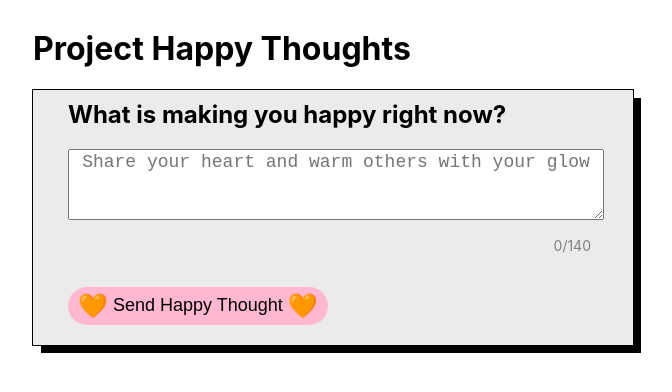
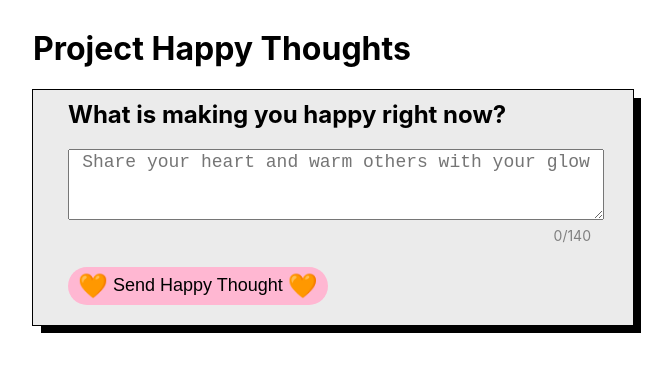
Before and after one commit to Technigo/project-happy-thoughts-vite, a React (Vite) app: page / in a window 1280 px wide. Shown: the top 392 px of the page, without its empty margins (307-979 px from the left). Built offline with nearby package versions, Linux system fonts and the light colour scheme.

Commit message:
performed some refactoring

```diff
--- a/src/components/writeAPost/WriteAPost.jsx
+++ b/src/components/writeAPost/WriteAPost.jsx
@@ -2,21 +2,39 @@ import "./writeapost.css";
 import { useState, useEffect } from "react";
 
 export const WriteAPost = () => {
+  //State that keeps track of the total characters entered by the user
   const [totalCharacters, setTotalCharacters] = useState(0);
 
-  const [exceedLimit, setExceedLimit] = useState(false);
+  //State that determines if user inputs too many or too few characters for a post
+  const [characterLimit, setCharacterLimit] = useState(false);
+
+  //State that gets updated with an error message and displayed to the user
+  const [errorMessage, setErrorMessage] = useState("");
+
+  //Function that gets called when user presses button
+  const handleSubmit = (e) => {
+    e.preventDefault();
+    alert("New Post Has Been Sent!");
+    if (totalCharacters < 5) {
+      setCharacterLimit(true);
+      setErrorMessage("Your message needs to be longer than 5 characters 🤖");
+    }
+  };
 
   useEffect(() => {
     if (totalCharacters > 140) {
-      setExceedLimit(true);
+      setCharacterLimit(true);
+      setErrorMessage("Your message is too long 😔");
     } else if (totalCharacters <= 140) {
-      setExceedLimit(false);
+      setCharacterLimit(false);
+      setErrorMessage("");
     }
   }, [totalCharacters]);
 
   return (
     <div className="editor-container">
       <h2>What is making you happy right now?</h2>
+      <form onSubmit={handleSubmit}>
         <textarea
           type="text"
           className="comment-box"
@@ -25,25 +43,28 @@ export const WriteAPost = () => {
         />
         <div
           className="postInfo"
-        style={{ justifyContent: exceedLimit ? "space-between" : "flex-end" }}
+          style={{
+            justifyContent: characterLimit ? "space-between" : "flex-end",
+          }}
         >
           <p
             className="messageTooLong"
-          style={{ display: exceedLimit ? "flex" : "none" }}
+            style={{ display: characterLimit ? "flex" : "none" }}
           >
-          Your message is too long 😔
+            {errorMessage}
           </p>
           <p
             className="charCount"
-          style={{ color: exceedLimit ? "red" : "grey" }}
+            style={{ color: characterLimit ? "red" : "grey" }}
           >
             {totalCharacters}/140
           </p>
         </div>
-      <button className="sendPost">
+        <button type="submit" className="sendPostBtn">
           <span className="emoji"> 🧡</span>Send Happy Thought
           <span className="emoji"> 🧡</span>
         </button>
+      </form>
     </div>
   );
 };
--- a/src/components/writeAPost/writeapost.css
+++ b/src/components/writeAPost/writeapost.css
@@ -40,7 +40,7 @@ h2 {
   justify-content: flex-end;
 }
 
-.sendPost {
+.sendPostBtn {
   margin: 0 0 5px;
   background-color: #ffb7d2;
   border: none;
@@ -55,7 +55,7 @@ h2 {
   gap: 5px;
 }
 
-.sendPost:hover {
+.sendPostBtn:hover {
   background-color: rgb(255, 199, 220);
 }
 
```
Lines whose indentation alone changed are shown as unchanged.
